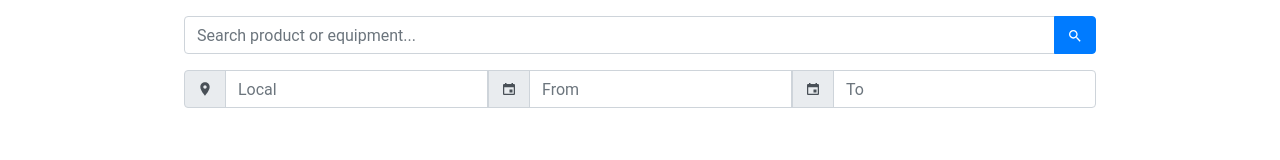
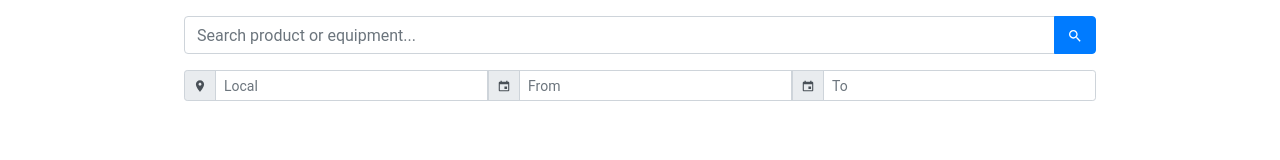
Before and after one commit to renti-software/frontend-web, a React (Create React App) app in the folder renti/: page / in a window 1280 px wide. Shown: the part 205-365 px from the top of the page. Built offline with nearby package versions, Linux system fonts and the light colour scheme.

Commit message:
change size to small

```diff
--- a/renti/src/Marketplace.js
+++ b/renti/src/Marketplace.js
@@ -109,7 +109,7 @@ export default function Marketplace() {
               </InputGroup>
             </div>
             {/*TODO: add filter here*/}
-            <InputGroup className="mb-md-3">
+            <InputGroup className="mb-3" size="sm">
               <InputGroup.Prepend>
                 <InputGroup.Text>
                   <MdPlace/>
```
